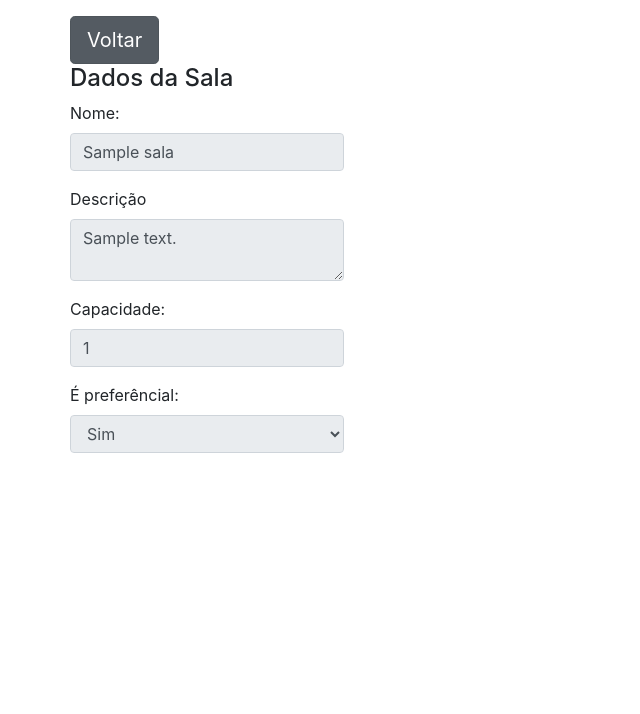
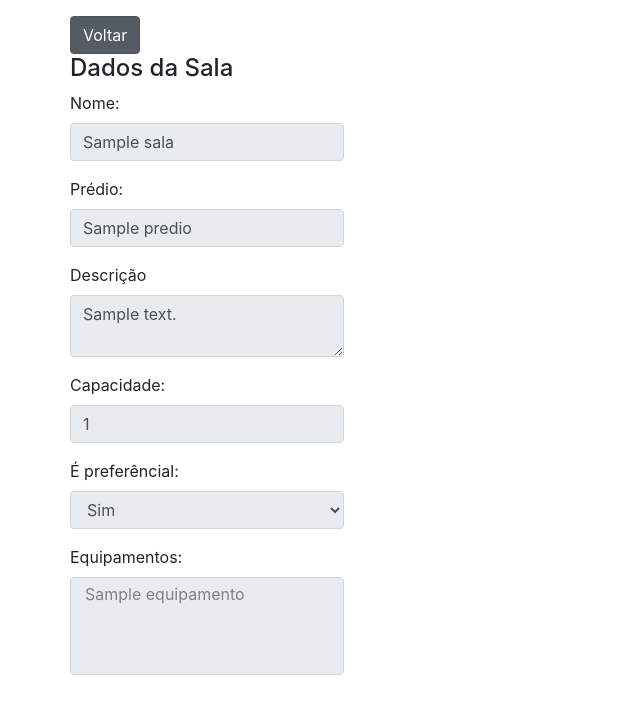
Before and after one commit to ReinaldoDiasAbreu/ReservaAi, a Django app: page /campus/view_sala/1 in a window 1280 px wide. Shown: the part 56-770 px from the top of the page, without its empty margins (0-640 px from the left). Run offline with Django 3.2, Linux system fonts and the light colour scheme; tables that the repository leaves empty hold one stand-in row (values such as "Sample post"); some libraries are stand-ins or nearby versions.

Commit message:
Fix buttons

```diff
--- a/campus/templates/campus/salas/cadastro_sucesso.html
+++ b/campus/templates/campus/salas/cadastro_sucesso.html
@@ -2,7 +2,7 @@
 
 {% block content %}
     <div class="alert alert-success" role="alert">
-    <a href="{% url 'campus:sala' %}" class="btn btn-secondary btn-lg active btn-sm" role="button" aria-pressed="true">Voltar</a>
+    <a href="{% url 'campus:sala' %}" class="btn btn-secondary active" role="button" aria-pressed="true">Voltar</a>
         <p>{{ mensagem }}</p>
     </div>
 {% endblock %}
--- a/campus/templates/campus/salas/error.html
+++ b/campus/templates/campus/salas/error.html
@@ -2,7 +2,7 @@
 
 {% block content %}
     <div class="alert alert-warning" role="alert">
-       <a href="{% url 'campus:view_sala' %}" class="btn btn-secondary btn-lg active  btn-sm" role="button" aria-pressed="true">Voltar</a>
+       <a href="{% url 'campus:view_sala' %}" class="btn btn-secondary active btn-sm" role="button" aria-pressed="true">Voltar</a>
         <p>{{ mensagem }}</p>
     </div>
 {% endblock %}
--- a/campus/templates/campus/salas/update_salas.html
+++ b/campus/templates/campus/salas/update_salas.html
@@ -54,5 +54,6 @@
     {% csrf_token %}
     {{form | crispy}}
     <button class="btn btn-primary" type="submit">Atualizar</button>
+    <a href="{% url 'campus:sala' %}" class="btn btn-danger active" role="button" aria-pressed="true">Cancelar</a>
 </form>
 {% endblock %}
--- a/campus/templates/campus/salas/view_sala.html
+++ b/campus/templates/campus/salas/view_sala.html
@@ -3,7 +3,7 @@
 
  {% block content-center %}
      <div class="row">
-        <a href="{% url 'campus:sala' %}" class="btn btn-secondary btn-lg active" role="button" aria-pressed="true">Voltar</a>
+        <a href="{% url 'campus:sala' %}" class="btn btn-secondary active" role="button" aria-pressed="true">Voltar</a>
      </div>
      <div class="row">
         <h4>Dados da Sala</h4>
@@ -13,6 +13,11 @@
               <div class="form-group">
                 <label for="nome">Nome: </label>
                 <input class="form-control" type="text" id="nome" value="{{sala.nome}}" readonly disabled>
+              </div>
+
+              <div class="form-group">
+                <label for="predio">Prédio: </label>
+                <input class="form-control" type="text" id="predio" value="{{sala.predio}}" readonly disabled>
               </div>
 
              <div class="form-group">
@@ -32,6 +37,15 @@
                 </select>
               </div>
 
+            <div class="form-group">
+                <label for="equipamentos">Equipamentos: </label>
+                <select multiple class="form-control" id="equipamentos" readonly disabled>
+                    {% for equipamento in equipamentos %}
+                        <option>{{ equipamento }}</option>
+                    {% endfor %}
+                </select>
+              </div>
+
             </form>
      </div>
  {% endblock %}
--- a/campus/views.py
+++ b/campus/views.py
@@ -86,8 +86,10 @@ def update_salas(request, id_sala, id_predio):
 
 def ver_sala(request, id_sala):
     data = {}
-    data['sala'] = Sala.objects.get(id=id_sala)
-    if data['sala']:
+    sala = Sala.objects.get(id=id_sala)
+    if sala:
+        data['sala'] = sala
+        data['equipamentos'] = sala.equipamentos.all()
         return render(request, 'campus/salas/view_sala.html', data)
     else:
         data = {'mensagem': "Não foi possível localizar a sala!"}
```
